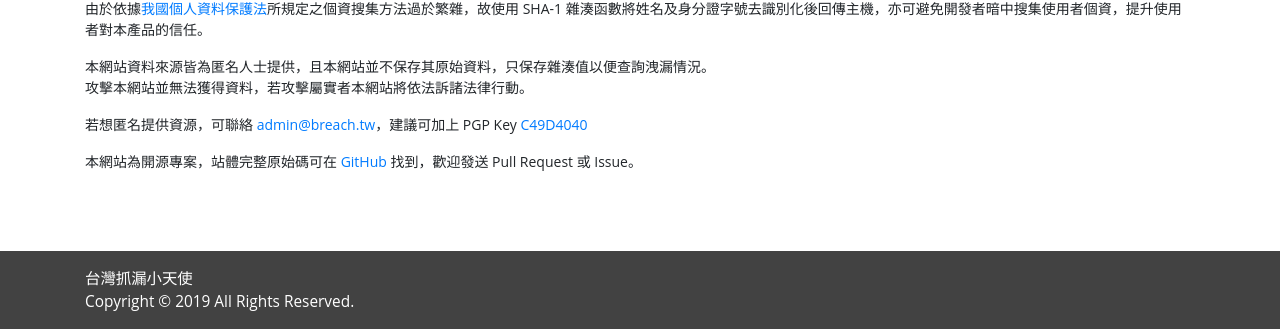
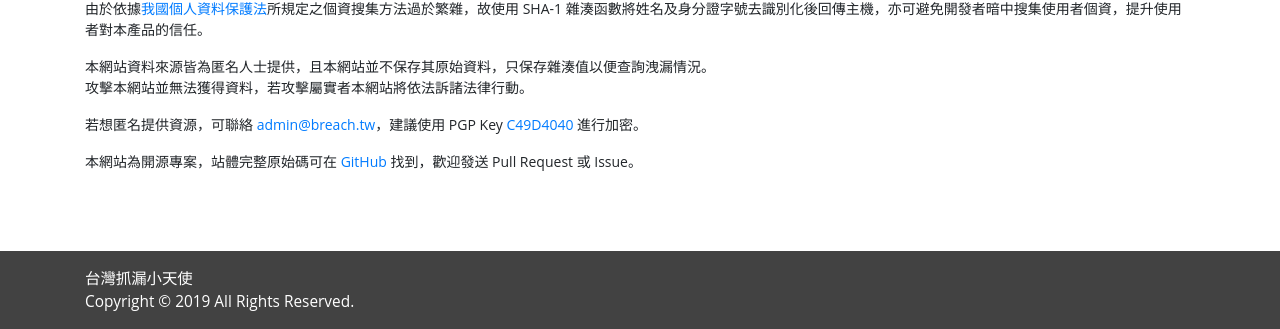
Before and after one commit to breach-tw/breach.tw, a PHP site: page /about.php in a window 1280 px wide. Shown: the part 709-1038 px from the top of the page. Run offline with PHP 8.4, Linux system fonts and the light colour scheme; some libraries are stand-ins or nearby versions.

Commit message:
Changed PGP key usage

```diff
--- a/about.php
+++ b/about.php
@@ -21,7 +21,7 @@
         <h3 class="breach-title">技術細節</h3>
         <p>由於依據<a href="https://law.moj.gov.tw/LawClass/LawAll.aspx?PCode=I0050021">我國個人資料保護法</a>所規定之個資搜集方法過於繁雜，故使用 SHA-1 雜湊函數將姓名及身分證字號去識別化後回傳主機，亦可避免開發者暗中搜集使用者個資，提升使用者對本產品的信任。</p>
         <p>本網站資料來源皆為匿名人士提供，且本網站並不保存其原始資料，只保存雜湊值以便查詢洩漏情況。<br/>攻擊本網站並無法獲得資料，若攻擊屬實者本網站將依法訴諸法律行動。</p>
-        <p>若想匿名提供資源，可聯絡 <a href="mailto:admin@breach.tw">admin@breach.tw</a>，建議可加上 PGP Key <a href="https://pgp.key-server.io/pks/lookup?op=get&fingerprint=on&search=0xF85EC40BC49D4040">C49D4040</a></p>
+        <p>若想匿名提供資源，可聯絡 <a href="mailto:admin@breach.tw">admin@breach.tw</a>，建議使用 PGP Key <a href="https://pgp.key-server.io/pks/lookup?op=get&fingerprint=on&search=0xF85EC40BC49D4040">C49D4040</a> 進行加密。</p>
         <p>本網站為開源專案，站體完整原始碼可在 <a href="https://github.com/seadog007/breach.tw">GitHub</a> 找到，歡迎發送 Pull Request 或 Issue。</p>
     </div>
 
--- a/breaches.php
+++ b/breaches.php
@@ -18,7 +18,7 @@
 		<h1 class="breach-title">資料來源 & 聲明</h1>
 		<p>本頁面僅顯示五千筆以上之外洩事件，剩餘較小（例如 Google 所得之名冊）將只會供受害者查詢。</p>
 		<p>本網站資料來源皆為匿名人士提供，且本網站並不保存其原始資料，只保存雜湊值以便查詢洩漏情況。<br/>攻擊本網站並無法獲得資料，若攻擊屬實者本網站將依法訴諸法律行動。</p>
-		<p>若想匿名提供資源，可聯絡 <a href="mailto:admin@breach.tw">admin@breach.tw</a>，建議可加上 PGP Key <a href="https://pgp.key-server.io/pks/lookup?op=get&fingerprint=on&search=0xF85EC40BC49D4040">C49D4040</a></p>
+		<p>若想匿名提供資源，可聯絡 <a href="mailto:admin@breach.tw">admin@breach.tw</a>，建議使用 PGP Key <a href="https://pgp.key-server.io/pks/lookup?op=get&fingerprint=on&search=0xF85EC40BC49D4040">C49D4040</a> 進行加密。</p>
 		<h1 class="breach-title">重大外洩事件</h1>
 		<div class="breaches">
 			<?php
```
Also changed, not shown: README.md.
